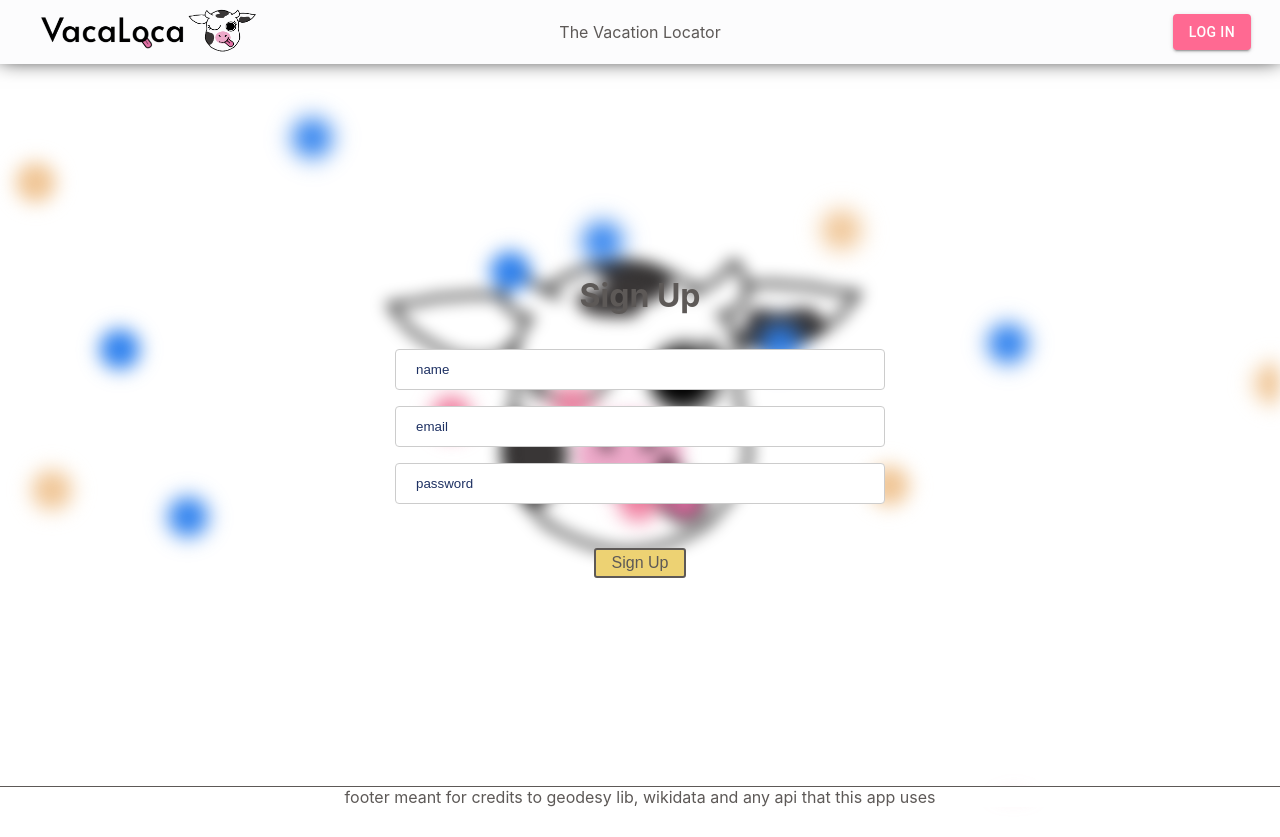
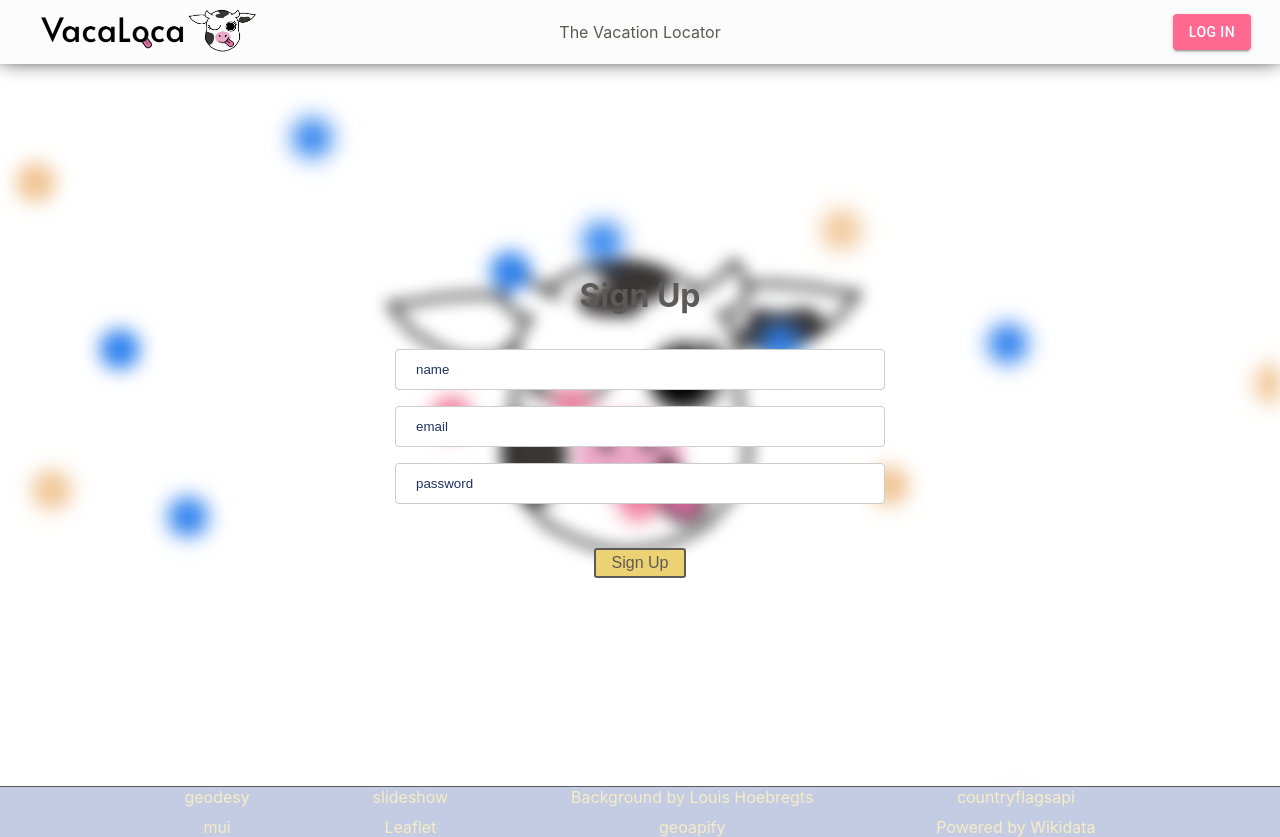
Before and after one commit to Atubak/vacation-finder-frontend, a React (Create React App) app: page /signup in a window 1280 px wide. Before the commit the page ends 807 px from the top, so only its background shows below. Built offline with nearby package versions, Linux system fonts and the light colour scheme; the HTML template or start-up script is replaced by a standard one.

Commit message:
do footer styling

```diff
--- a/src/components/ButtonAppBar.js
+++ b/src/components/ButtonAppBar.js
@@ -86,7 +86,7 @@ export default function ButtonAppBar() {
                 Logout
               </Button>
             ) : (
-              <Link to={"/login"}>
+              <Link to={"/login"} style={{ textDecoration: "none" }}>
                 <Button variant="contained" sx={loginBtnStyle}>
                   Log In
                 </Button>
--- /dev/null
+++ b/src/components/Footer.css
@@ -0,0 +1,4 @@
+#Footer a {
+  text-decoration: none;
+  color: #f7ecc5;
+}
--- a/src/components/Footer.js
+++ b/src/components/Footer.js
@@ -1,11 +1,65 @@
+import "./Footer.css";
+
 export default function Footer() {
   return (
     <div
       id="Footer"
-      style={{ backgroundColor: "white", borderTop: "1px solid" }}
+      style={{
+        backgroundColor: "#c3cce3",
+        borderTop: "1px solid",
+        height: "50px",
+        display: "flex",
+        flexDirection: "column",
+        flexWrap: "wrap",
+        gap: "10px",
+        justifyContent: "center",
+        padding: "0 10%",
+      }}
     >
-      footer meant for credits to geodesy lib, wikidata and any api that this
-      app uses
+      <a
+        target="_blank"
+        href="https://github.com/chrisveness/geodesy/tree/v1.1.3#latlon-vincentyjs-distances--bearings-on-geodesics"
+        rel="noreferrer"
+      >
+        geodesy
+      </a>
+      <a target="_blank" href="https://mui.com/" rel="noreferrer">
+        mui
+      </a>
+      <a
+        target="_blank"
+        href="https://tinloof.com/blog/how-to-build-an-auto-play-slideshow-with-react"
+        rel="noreferrer"
+      >
+        slideshow
+      </a>
+      <a target="_blank" href="https://leafletjs.com" rel="noreferrer">
+        Leaflet
+      </a>
+      <a
+        target="_blank"
+        href="https://wweb.dev/resources/animated-css-background-generator/"
+        rel="noreferrer"
+      >
+        Background by Louis Hoebregts
+      </a>
+      <a target="_blank" href="https://www.geoapify.com/" rel="noreferrer">
+        geoapify
+      </a>
+      <a
+        target="_blank"
+        href="https://www.countryflagsapi.com"
+        rel="noreferrer"
+      >
+        countryflagsapi
+      </a>
+      <a
+        target="_blank"
+        href="https://www.wikidata.org/wiki/Wikidata:Main_Page"
+        rel="noreferrer"
+      >
+        Powered by Wikidata
+      </a>
     </div>
   );
 }
--- a/src/pages/Details.js
+++ b/src/pages/Details.js
@@ -73,7 +73,18 @@ export default function Details() {
                 onClick={() => dispatch(postFav())}
               >
                 {!profile ? (
-                  ""
+                  <p
+                    style={{
+                      color: "#96a7cf",
+                      backgroundColor: "#edd273",
+                      padding: "5px 0px",
+                      borderRadius: "10px",
+                      cursor: "default",
+                      margin: "0",
+                    }}
+                  >
+                    you need to be logged in to save locations
+                  </p>
                 ) : heart ? (
                   <FavoriteIcon sx={{ fontSize: 40 }} />
                 ) : (
--- a/src/pages/Results.js
+++ b/src/pages/Results.js
@@ -23,7 +23,6 @@ export default function Results() {
       style={{
         display: "flex",
         justifyContent: "space-around",
-        height: `calc(100vh - 64px - 20px)`,
       }}
     >
       <div
```
